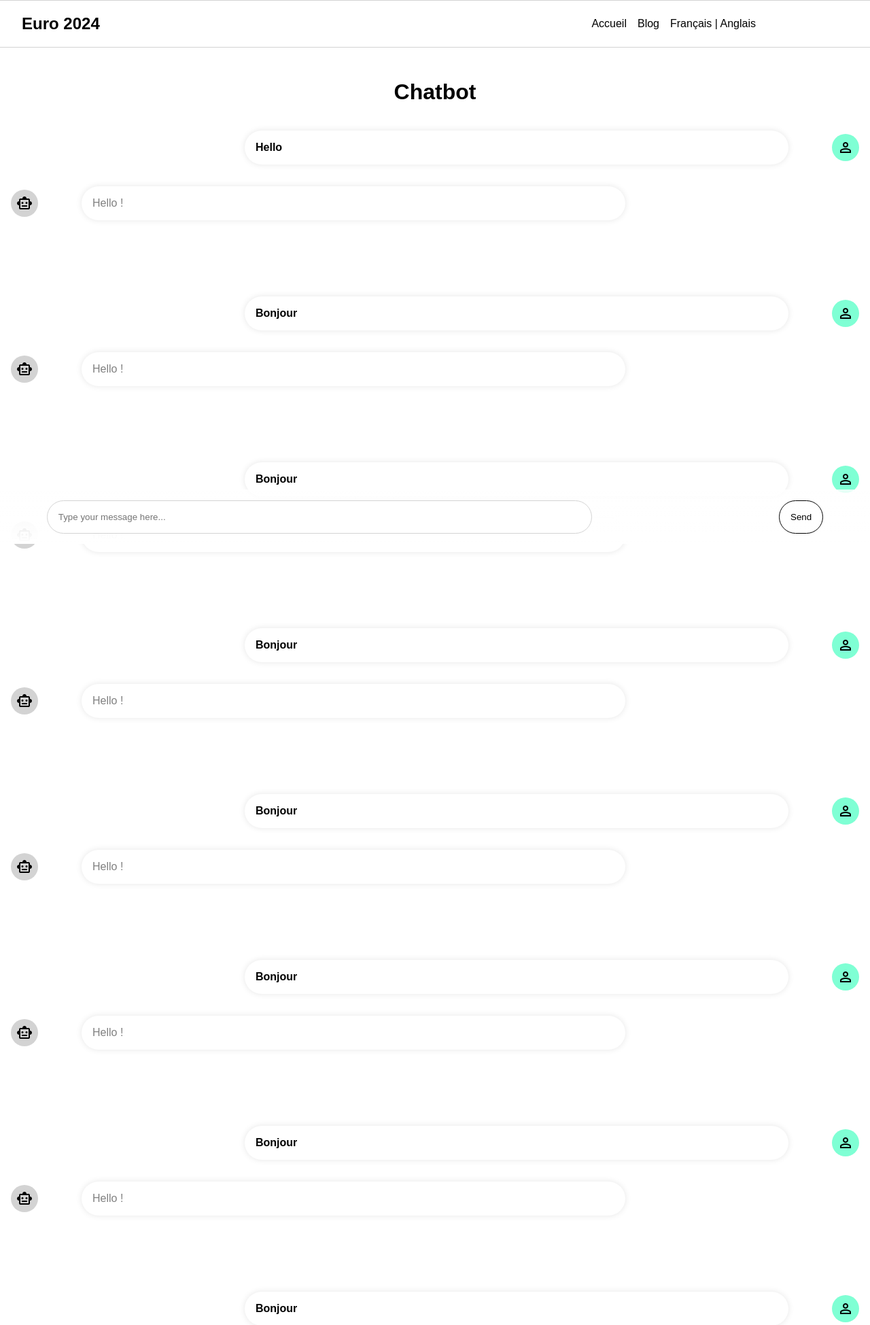
After one commit to JonathanMbaya/app-django-multilang, a Django app: page /fr/chatbot/ in a window 1280 px wide. The commit adds this page. Shown: the top 1949 px of the page at 68% size. Run offline with Django 5.2, Linux system fonts and the light colour scheme; data comes from the database, SQL or seed files in the repository; both versions use the stored data as it was after the commit.

Commit message:
Affichage de la discussion , récupération d'une réponse du Chatbot excep., CSS prêt

```diff
--- a/appmultilangage/settings.py
+++ b/appmultilangage/settings.py
@@ -150,3 +150,8 @@
 # En mode de développement, utilisez ces paramètres pour servir les fichiers média
 MEDIA_URL = '/media/'
 MEDIA_ROOT = os.path.join(BASE_DIR, 'media')
+
+
+# Autres configurations...
+
+OPENAI_API_KEY = os.getenv("OPENAI_API_KEY", "sk-proj-ngSapVTzlqbNBzZMUMmtT3BlbkFJYIHniuoDmR67wAHeoBXN")
--- a/main/models.py
+++ b/main/models.py
@@ -8,3 +8,8 @@ class Article(models.Model):
 
     def __str__(self):
         return self.title
+
+class Messages(models.Model):
+    user_message = models.TextField()
+    bot_message = models.TextField()
+    publication_date = models.DateTimeField(auto_now_add=True)
--- /dev/null
+++ b/main/templates/main/chatbot.html
@@ -0,0 +1,140 @@
+<!DOCTYPE html>
+<html>
+<head>
+    {% load i18n static %}
+    <link rel="stylesheet" href="{% static 'css/style.css' %}">
+    <link rel="stylesheet" href="https://fonts.googleapis.com/css2?family=Material+Symbols+Outlined:opsz,wght,FILL,GRAD@20..48,100..700,0..1,-50..200" />
+    <title>{% trans "Chatbot" %}</title>
+    <style>
+        .chat-box {
+            display: flex;
+            flex-direction: column;
+            justify-content: center;
+            align-items: center;
+            width: 100%;
+            margin-top: 6rem;
+        }
+        .chat-box h1 {
+            text-align: center;
+        }
+        .chat-message {
+            display: flex;
+            flex-direction: column;
+            width: 100%;
+            margin-bottom: 5rem;
+        }
+        .bulle-user {
+            display: flex;
+            justify-content: flex-end;
+            align-items: center;
+        }
+        .bulle-user span {
+            background-color: aquamarine;
+            border-radius: 100%;
+            width: 40px;
+            height: 40px;
+            display: flex;
+            justify-content: center;
+            align-items: center;
+            margin-right: 1rem;
+        }
+        .bulle-bot {
+            display: flex;
+            justify-content: flex-start;
+            align-items: center;
+        }
+        .bulle-bot span {
+            background-color: lightgray;
+            border-radius: 100%;
+            width: 40px;
+            height: 40px;
+            display: flex;
+            justify-content: center;
+            align-items: center;
+            margin-left: 1rem;
+        }
+        .user-message {
+            display: flex;
+            align-items: center;
+            font-weight: bold;
+            background-color: white;
+            box-shadow: 0 0 10px rgba(0, 0, 0, 0.1);
+            padding: 1rem;
+            margin-right: 4rem;
+            width: 60%;
+            border-radius: 2rem;
+        }
+        .bot-message {
+            display: flex;
+            align-items: center;
+            margin-left: 20px;
+            color: gray;
+            background-color: white;
+            box-shadow: 0 0 10px rgba(0, 0, 0, 0.1);
+            padding: 1rem;
+            margin-left: 4rem;
+            width: 60%;
+            border-radius: 2rem;
+        }
+        form {
+            position: fixed;
+            bottom: 0rem;
+            width: 100%;
+            background: linear-gradient(rgba(255, 255, 255, 0.8), rgb(255, 255, 255));
+            height: 10vh;
+            display: flex;
+            flex-direction: row;
+            justify-content: space-around;
+            align-items: center;
+        }
+        form input {
+            padding: 1rem;
+            width: 60%;
+            border-radius: 2rem;
+            border: .4px solid lightgray;
+        }
+    </style>
+</head>
+<body>
+    <header>
+        <nav>
+            <div class="logo">
+                <h1>Euro 2024</h1>
+            </div>
+            <ul>
+                <li><a href="{% url 'main:index' %}">{% trans "Accueil" %}</a></li>
+                <li><a href="{% url 'main:articles' %}">{% trans "Blog" %}</a></li>
+                <li><a href="/change_language/fr/">{% trans "Français" %}</a> | <a href="/change_language/en/">{% trans "Anglais" %}</a></li>
+            </ul>
+        </nav>
+    </header>
+    <div class="chat-box">
+        <h1>Chatbot</h1>
+        {% for message in messages %}
+            <div class="chat-message">
+                <div class="bulle-user">
+                    <p class="user-message">
+                        {{ message.user_message }}
+                    </p>
+                    <span class="material-symbols-outlined">
+                        person
+                    </span>
+                </div>
+                <div class="bulle-bot">
+                    <span class="material-symbols-outlined">
+                        smart_toy
+                    </span>
+                    <p class="bot-message">
+                        {{ message.bot_message }}
+                    </p>
+                </div>
+            </div>
+        {% endfor %}
+        <form method="post">
+            {% csrf_token %}
+            <input name="message" type="text" placeholder="Type your message here..."/><br>
+            <button type="submit">Send</button>
+        </form>
+    </div>
+</body>
+</html>
--- a/main/urls.py
+++ b/main/urls.py
@@ -7,4 +7,5 @@ urlpatterns = [
     path("blog/", views.articles, name="articles"),
     path('article/<int:article_id>/', views.articleOne, name='articleOne'),
     path('change_language/<str:language>/', views.change_language, name='change_language'),
+    path('chatbot/', views.chatbotview, name='chatbotview'),
 ]
--- a/main/views.py
+++ b/main/views.py
@@ -1,7 +1,86 @@
 from django.shortcuts import get_object_or_404,render,redirect
-from .models import Article
+from .models import Article , Messages
 from django.utils import translation
 from django.conf import settings
+import requests
+# import openai
+# from openai.error import RateLimitError
+# import time
+
+# openai.api_key = settings.OPENAI_API_KEY
+
+# LAST_REQUEST_TIME = None
+# REQUEST_INTERVAL = 60  # 60 seconds
+
+import openai
+from django.shortcuts import render
+from .models import Messages
+
+openai.api_key = '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'
+
+def chatbotview(request):
+    if request.method == "POST":
+        user_message = request.POST.get('message')
+        bot_message = get_ai_response(user_message)
+
+        # Enregistrer les messages dans la base de données
+        Messages.objects.create(user_message=user_message, bot_message=bot_message)
+
+    # Récupérer tous les messages de la base de données
+    messages = Messages.objects.all().order_by('publication_date')
+    return render(request, 'main/chatbot.html', {'messages': messages})
+
+def get_ai_response(question):
+
+    # Set up the API endpoint and headers
+    # endpoint = "https://api.openai.com/v1/chat/completions"
+    # headers = {
+    #     "Authorization": "Bearer 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",
+    #     "Content-Type": "application/json",
+    # }
+
+    # messages = get_existing_messages()
+    # messages.append({"role": "user", "content": f"{question}"})
+    # data = {
+    #     "model": "gpt-3.5-turbo",
+    #     "messages": messages,
+    #     "temperature": 0.7
+    # }
+
+    # response = requests.post(endpoint, headers=headers, json=data)
+    # response_data = response.json()
+    # print(f'{response_data = }')
+    # ai_message = response_data['choices'][0]['message']['content']
+    # return ai_message
+
+    try:
+        response = openai.ChatCompletion.create(
+            model="gpt-3.5-turbo",
+            messages=[{"role": "user", "content": question}]
+        )
+        print(f"OpenAI API response: {response}")
+        if 'choices' in response:
+            return response['choices'][0]['message']['content'].strip()
+        else:
+            return "Sorry, the response format was not as expected."
+    except Exception as e:
+        print(f"Error in OpenAI response: {e}")
+        return "Sorry, there was an error processing your request."
+
+
+
+def get_existing_messages() -> list:
+    """
+    Get all messages from the database and format them for the API.
+    """
+    formatted_messages = []
+
+    for message in Messages.objects.values('user_message', 'bot_message'):
+        formatted_messages.append({"role": "user", "content": message['user_message']})
+        formatted_messages.append({"role": "assistant", "content": message['bot_message']})
+
+    return formatted_messages
+
 
 def change_language(request, language):
     translation.activate(language)
--- a/static/css/style.css
+++ b/static/css/style.css
@@ -137,3 +137,24 @@ button:hover{
     transition: .3s;
     cursor:pointer;
 }
+form{
+    display: flex;
+    flex-direction: column;
+    justify-content: center;
+    align-items: center;
+}
+
+.chat-bot{
+    background-color: rgb(118, 238, 118);
+    position: fixed !important;
+    z-index: 100;
+    right: 2rem;
+    bottom: 2rem;
+    width: 40px;
+    height: 40px;
+    display: flex;
+    justify-content: center;
+    align-items: center;
+    border-radius: 100%;
+    cursor: pointer;
+}
```
Also changed, not shown: main/templates/main/base.html (added, +30 -0 lines), main/templates/main/blog.html (+10 -1 lines), main/templates/main/index.html (+9 -3 lines), db.sqlite3, main/migrations/0002_messages.py (added).
